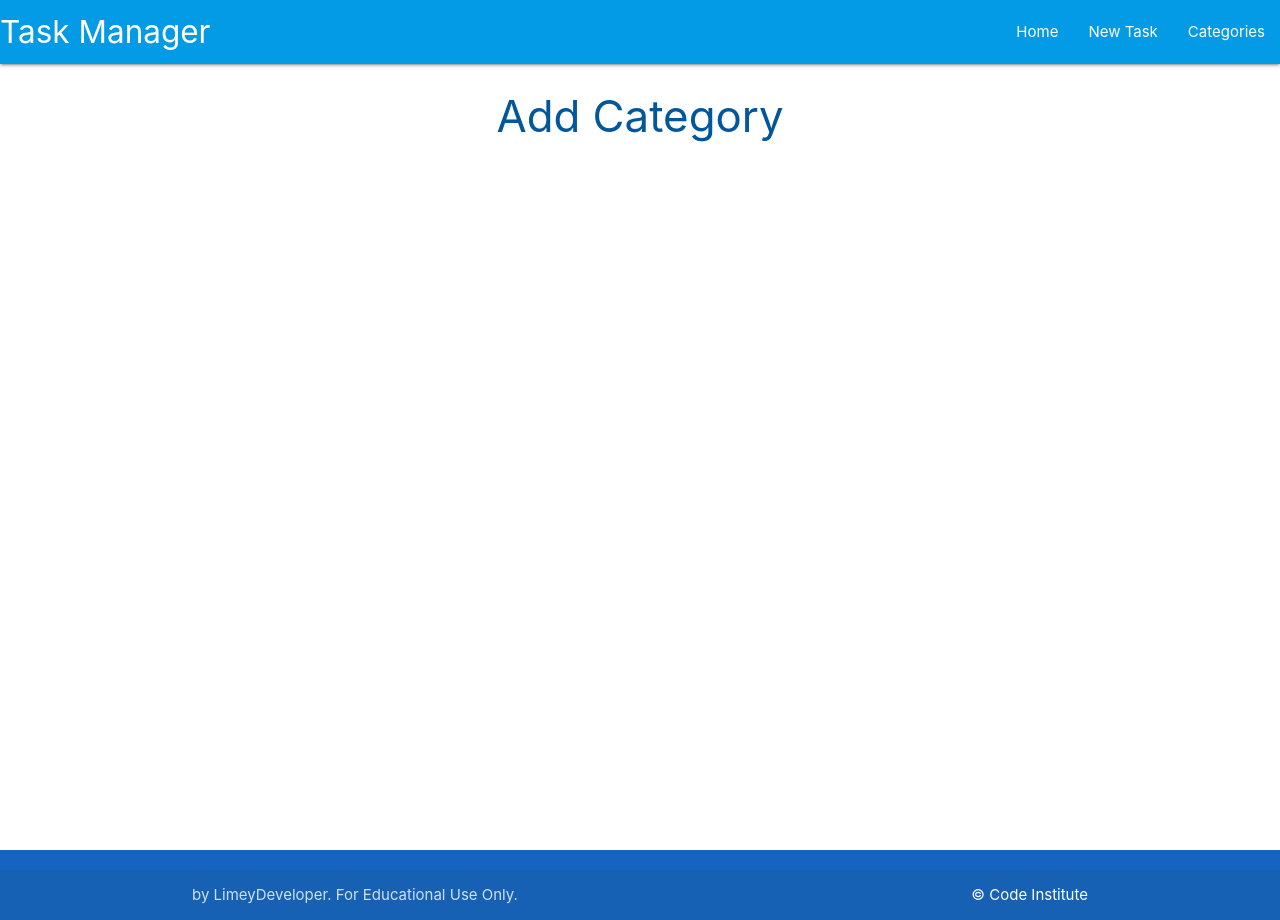
After one commit to A-Hoenig/Task-Manager, a Flask app: page /add_category in a window 1280 px wide. The commit adds this page. Run offline with Flask 3, Linux system fonts and the light colour scheme.

Commit message:
link category pages and create routes

```diff
--- a/taskmanager/routes.py
+++ b/taskmanager/routes.py
@@ -6,3 +6,13 @@ from taskmanager.models import Category, Task
 @app.route("/")
 def home():
     return render_template("tasks.html")
+
+
+@app.route("/categories")
+def categories():
+    return render_template("categories.html")
+
+
+@app.route("/add_category", methods=["GET", "POST"])
+def add_category():
+    return render_template("add_category.html")
--- /dev/null
+++ b/taskmanager/templates/add_category.html
@@ -0,0 +1,8 @@
+{% extends "base.html" %}
+{% block content %}
+
+<h3 class="light-blue-text text-darken-4 center-align">Add Category</h3>
+
+
+
+{% endblock %}
--- a/taskmanager/templates/base.html
+++ b/taskmanager/templates/base.html
@@ -25,7 +25,7 @@
                 <ul class="right hide-on-med-and-down">
                     <li><a href="{{ url_for('home') }}">Home</a></li>
                     <li><a href="">New Task</a></li>
-                    <li><a href="">Categories</a></li>
+                    <li><a href="{{ url_for('categories') }}">Categories</a></li>
 
 
                 </ul>
@@ -36,7 +36,7 @@
         <ul class="sidenav" id="mobile-demo">
             <li><a href="{{ url_for('home') }}">Home</a></li>
             <li><a href="">New Task</a></li>
-            <li><a href="">Categories</a></li>
+            <li><a href="{{ url_for('categories') }}">Categories</a></li>
         </ul>
     </header>
 
```
Also changed, not shown: taskmanager/templates/categories.html (added, +16 -0 lines).
